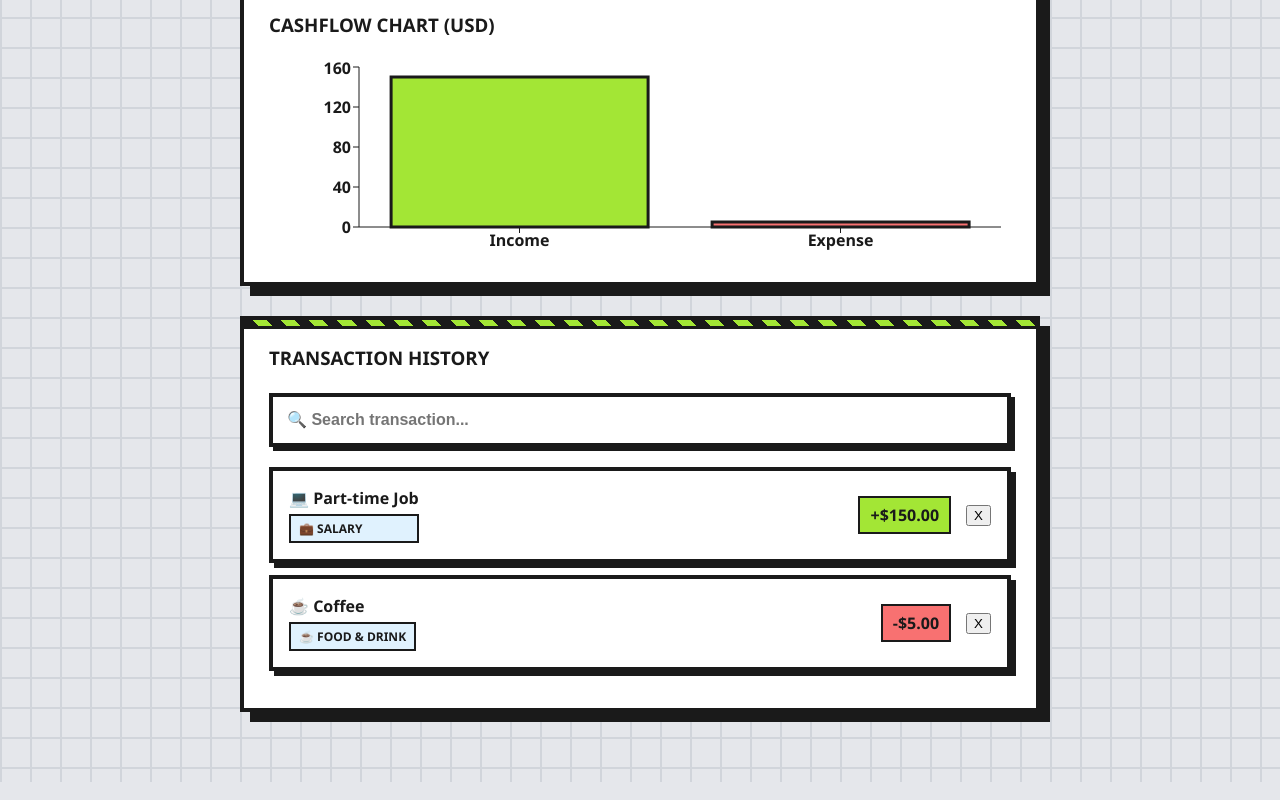
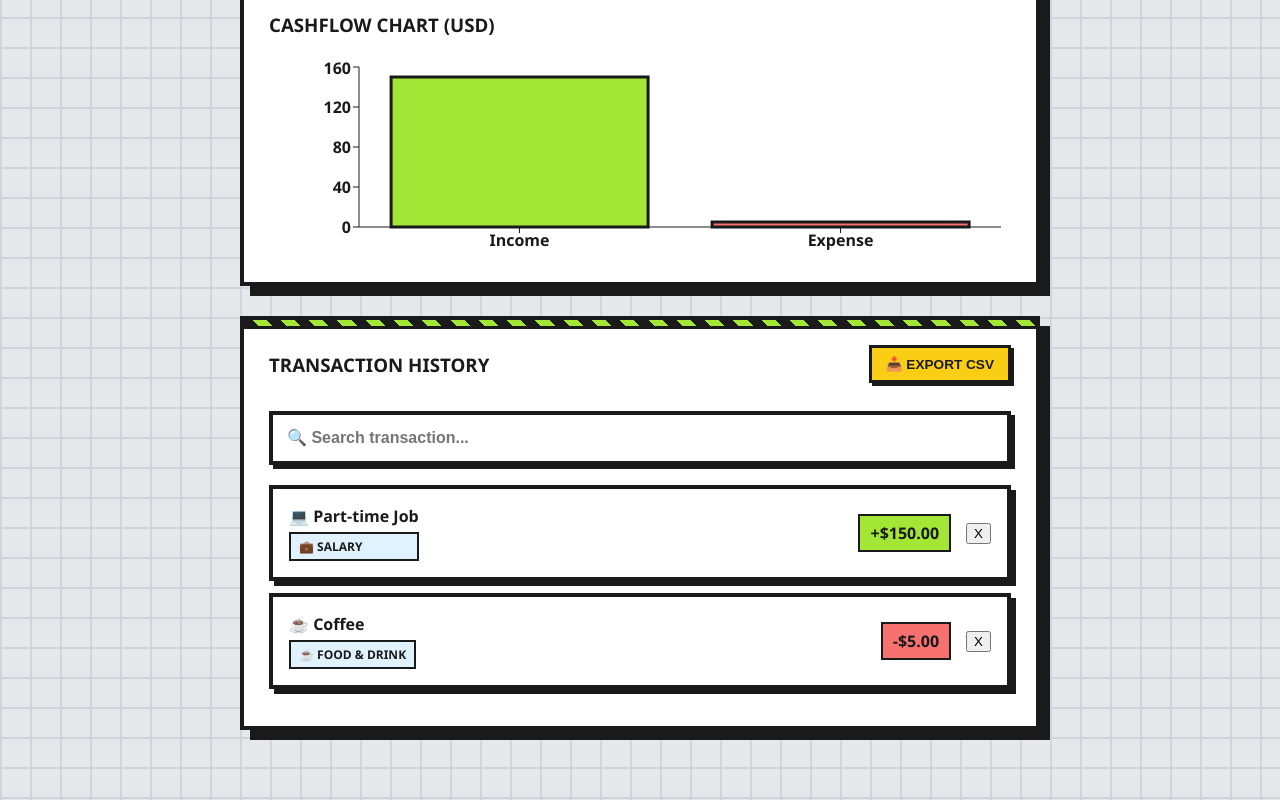
Before and after one commit to Alvinfaizt/personal-finance-dashboard, a React (Vite) app: page / in a window 1280 px wide. Shown: the part 1003-1803 px from the top of the page. Built offline with nearby package versions, Linux system fonts and the light colour scheme.

Commit message:
Feat: add CSV export functionality to TransactionList component

```diff
--- a/src/components/TransactionList.jsx
+++ b/src/components/TransactionList.jsx
@@ -3,20 +3,81 @@ import { useState } from 'react'
 function TransactionList({ transactions, onDeleteTransaction, formatMoney }) {
   const [searchTerm, setSearchTerm] = useState('')
 
+  // Fungsi Utama untuk Ekspor ke file CSV
+  const handleExportCSV = () => {
+    if (transactions.length === 0) {
+      alert("No data available to export!");
+      return;
+    }
+
+    // 1. Buat header kolom untuk CSV
+    const headers = ['ID', 'Description', 'Amount (USD)', 'Type', 'Category'];
+
+    // 2. Petakan array objek transaksi menjadi baris teks CSV
+    const rows = transactions.map(item => [
+      item.id,
+      `"${item.description.replace(/"/g, '""')}"`, // Bungkus tanda kutip untuk mencegah eror spasi/koma
+      item.amount.toFixed(2),
+      item.type,
+      `"${(item.category || '🛒 General').replace(/"/g, '""')}"`
+    ]);
+
+    // 3. Gabungkan header dan baris menggunakan baris baru (\n)
+    const csvContent = [
+      headers.join(','),
+      ...rows.map(e => e.join(','))
+    ].join('\n');
+
+    // 4. Buat Blob data dan pemicu link download otomatis di browser
+    const blob = new Blob([csvContent], { type: 'text/csv;charset=utf-8;' });
+    const url = URL.createObjectURL(blob);
+    const link = document.createElement("a");
+
+    link.setAttribute("href", url);
+    link.setAttribute("download", `neo_finance_export_${Date.now()}.csv`);
+    link.style.visibility = 'hidden';
+
+    document.body.appendChild(link);
+    link.click();
+    document.body.removeChild(link);
+  };
+
+  // Logika Filter Pencarian
   const filteredTransactions = transactions.filter(item =>
     item.description.toLowerCase().includes(searchTerm.toLowerCase())
   )
 
   return (
     <div className="neo-box">
-      <h3 style={{ margin: '0 0 15px 0', fontWeight: 900, textTransform: 'uppercase' }}>Transaction History</h3>
-      <input type="text" className="neo-input" placeholder="🔍 Search transaction..." value={searchTerm} onChange={(e) => setSearchTerm(e.target.value)} style={{ marginBottom: '20px' }} />
+      {/* HEADER BAGIAN DENGAN TOMBOL EKSPOR */}
+      <div style={{ display: 'flex', justifyContent: 'space-between', alignItems: 'center', marginBottom: '20px' }}>
+        <h3 style={{ margin: 0, fontWeight: 900, textTransform: 'uppercase' }}>Transaction History</h3>
+
+        {/* TOMBOL EKSPOR BARU */}
+        <button className="btn-export" onClick={handleExportCSV}>
+          📥 Export CSV
+        </button>
+      </div>
+
+      <input
+        type="text"
+        className="neo-input"
+        placeholder="🔍 Search transaction..."
+        value={searchTerm}
+        onChange={(e) => setSearchTerm(e.target.value)}
+        style={{ marginBottom: '20px' }}
+      />
+
       <ul style={{ listStyleType: 'none', padding: 0, margin: 0 }}>
+        {filteredTransactions.length === 0 && (
+          <p style={{ color: '#777', fontWeight: 700 }}>No matching transactions found.</p>
+        )}
+
         {filteredTransactions.map((item) => (
           <li key={item.id} className="neo-list-item">
             <div style={{ display: 'flex', flexDirection: 'column' }}>
               <span style={{ fontWeight: 700 }}>{item.description}</span>
-              <span className="neo-badge" style={{ marginTop: '5px' }}>{item.category}</span>
+              <span className="neo-badge" style={{ marginTop: '5px' }}>{item.category || '🛒 General'}</span>
             </div>
             <div style={{ display: 'flex', alignItems: 'center' }}>
               <span style={{
@@ -33,4 +94,5 @@ function TransactionList({ transactions, onDeleteTransaction, formatMoney }) {
     </div>
   )
 }
+
 export default TransactionList
```
